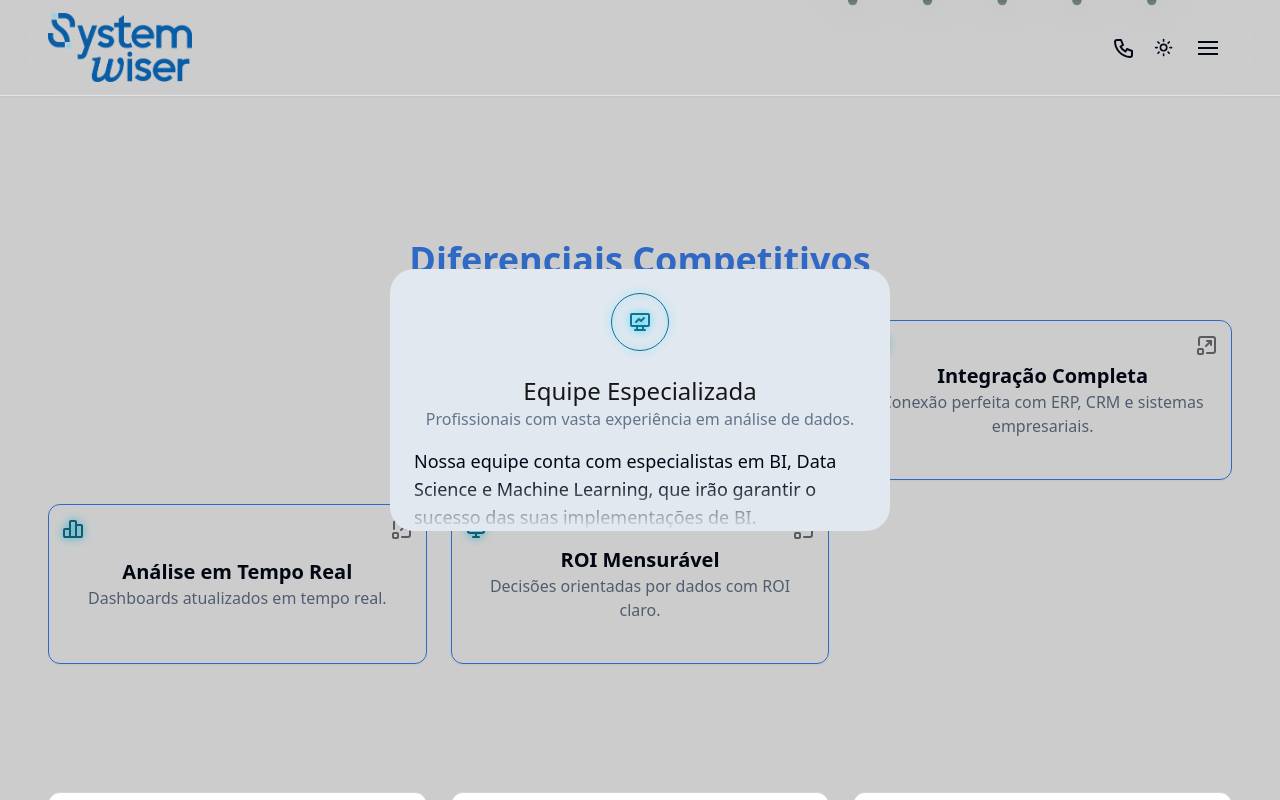
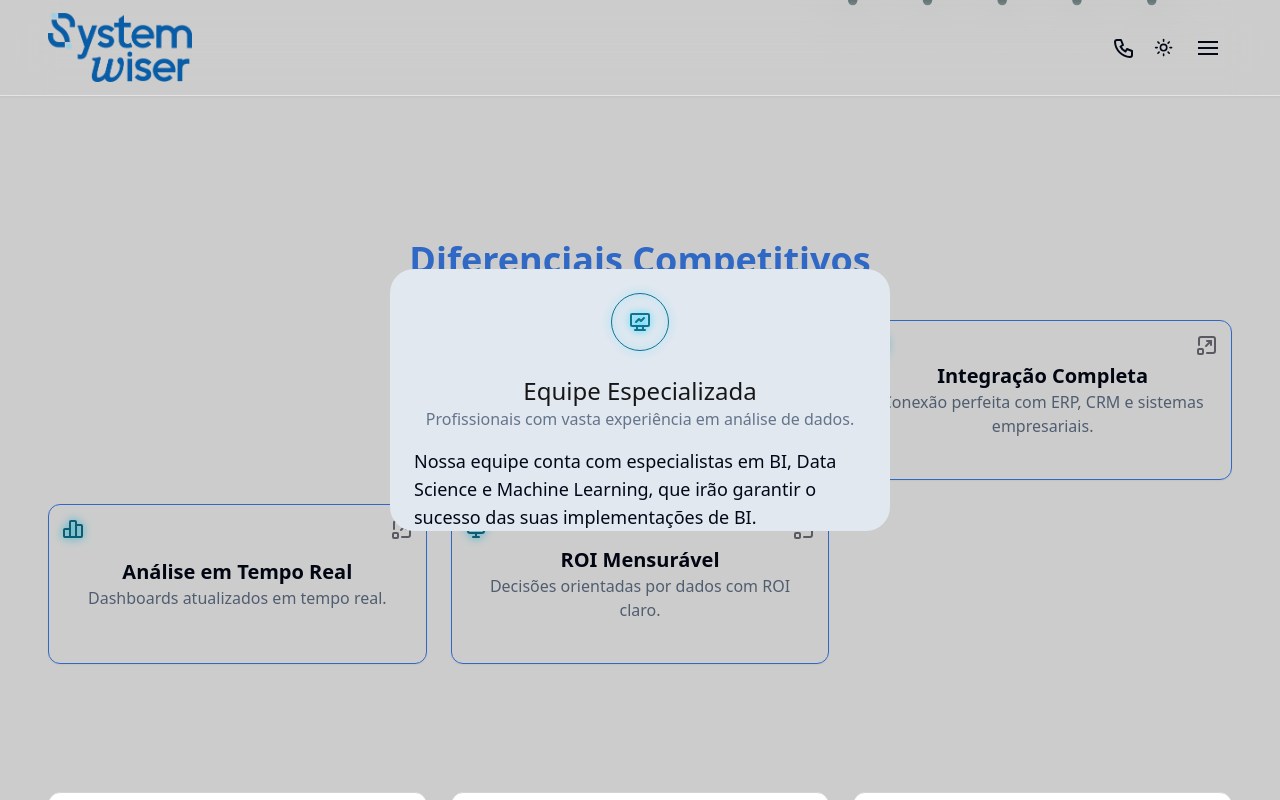
Before and after one commit to rodniski/SystemWiser, a Next.js app in the folder sys/: page /powerbi in a window 1280 px wide. Both pictures are taken after a click on the button 237 px from the left and 1024 px from the top of the page. Shown: the part 624-1424 px from the top of the page. Built offline with nearby package versions, Linux system fonts and the light colour scheme; a web font is replaced by a local one.

Commit message:
Update feature.tsx

```diff
--- a/sys/components/ui/structure/feature.tsx
+++ b/sys/components/ui/structure/feature.tsx
@@ -83,7 +83,7 @@ const Feature: React.FC<FeatureSectionProps> = ({ features, sectionTitle }) => {
                   initial={{ opacity: 0 }}
                   animate={{ opacity: 1 }}
                   exit={{ opacity: 0 }}
-                  className="text-xs text-left md:text-sm lg:text-lg pt-4 flex flex-col gap-4 overflow-auto dark:text-neutral-300 max-h-[200px] md:max-h-[400px] [mask:linear-gradient(to_bottom,white,white,transparent)]"
+                  className="text-xs text-left md:text-sm lg:text-lg pt-4 flex flex-col gap-4 overflow-auto dark:text-neutral-300 max-h-[200px] md:max-h-[400px]"
                 >
                   {active.content}
                 </motion.div>
```
